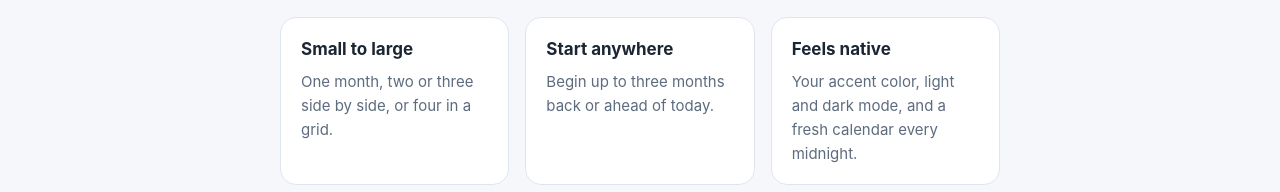
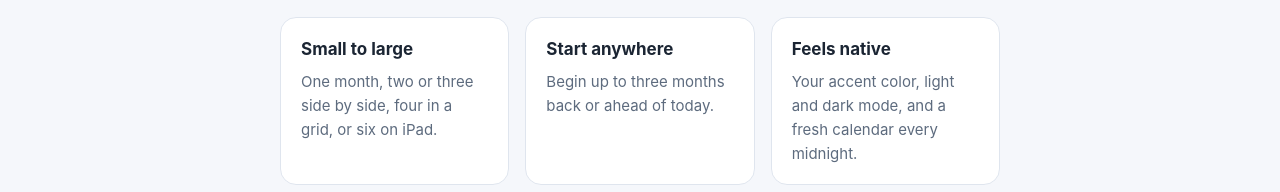
Before and after one commit to jwsy/moremonths-site, a plain HTML site: page index.html in a window 1280 px wide. Shown: the part 1155-1347 px from the top of the page. Drawn offline with Linux system fonts and the light colour scheme.

Commit message:
Mention the six-month iPad widget
Co-Authored-By: Claude Opus 5.5 <noreply@anthropic.com>

```diff
--- a/index.html
+++ b/index.html
@@ -38,7 +38,7 @@
     <section class="features">
       <div class="feature">
         <h3>Small to large</h3>
-        <p>One month, two or three side by side, or four in a grid.</p>
+        <p>One month, two or three side by side, four in a grid, or six on iPad.</p>
       </div>
       <div class="feature">
         <h3>Start anywhere</h3>
```
